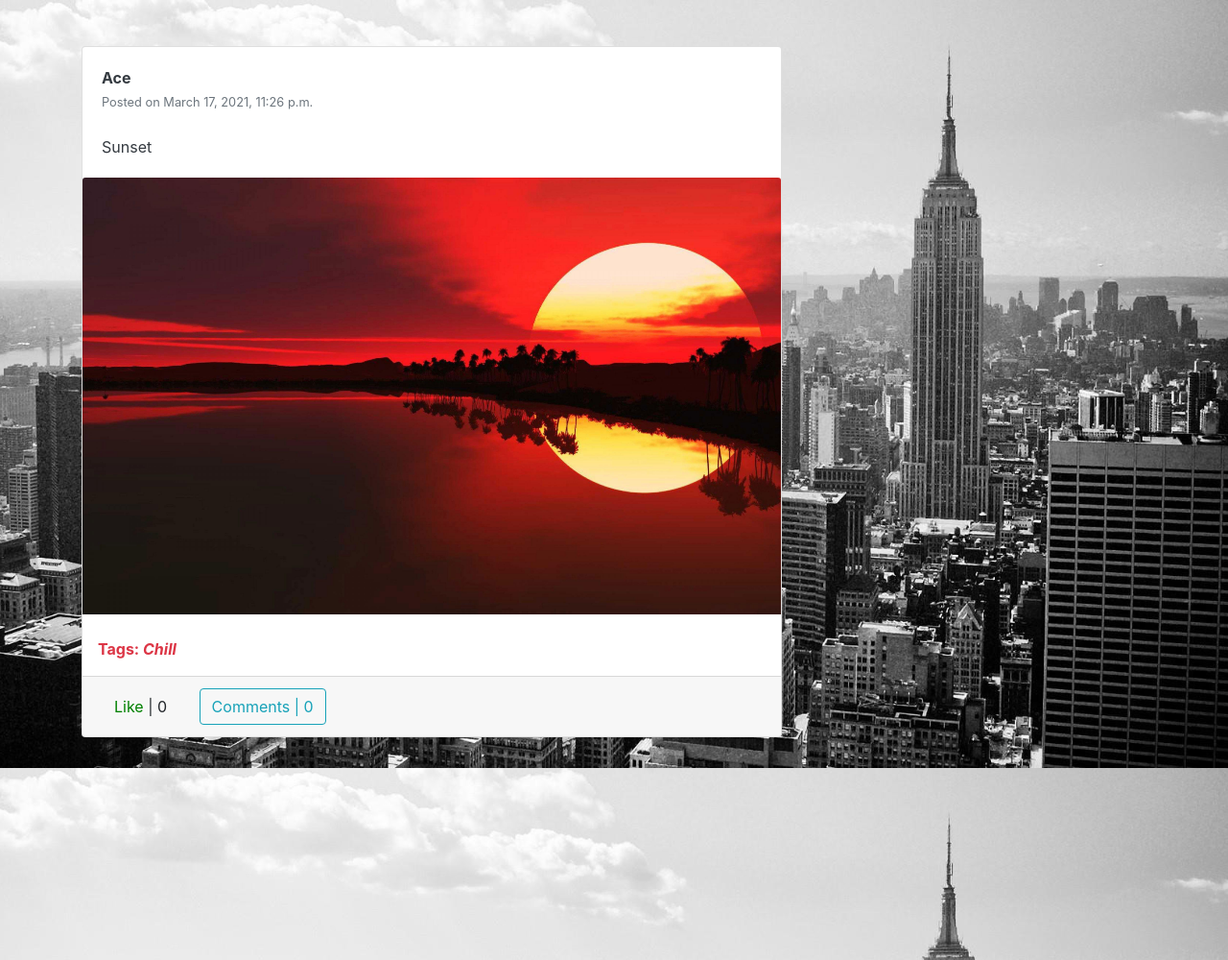
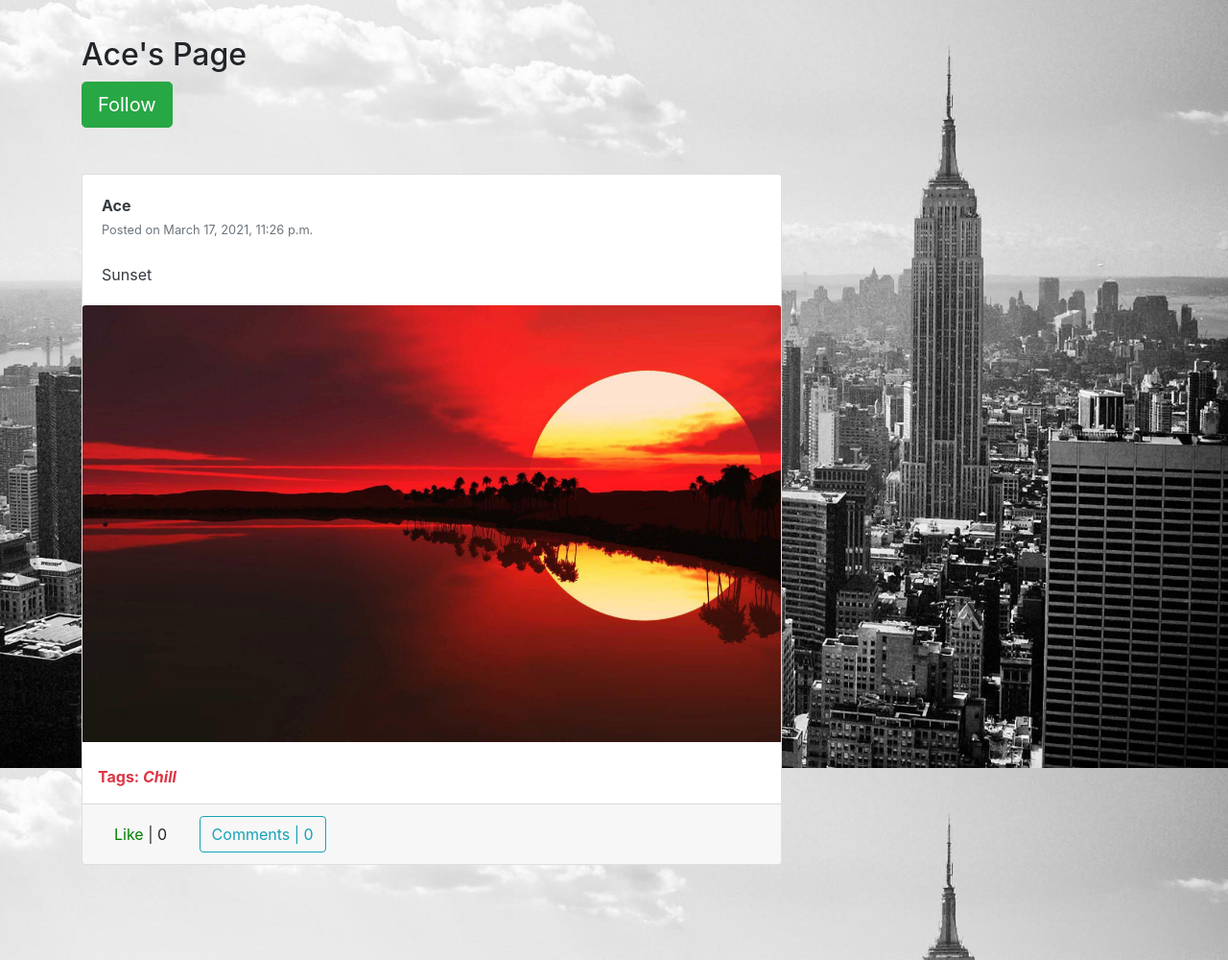
Before and after one commit to hakimsheriff/SOEN341Project, a Django app: a page that uses backend/pigeonpost/templates/user_posts.html in a window 1280 px wide. Shown: the part 100-1100 px from the top of the page at 96% size. Run offline with Django 3.2, Linux system fonts and the light colour scheme; a user stored in the database is signed in; data comes from the database, SQL or seed files in the repository; both versions use the stored data as it was after the commit; some libraries are stand-ins or nearby versions.

Commit message:
#42 Follow Button + Layout fixes
-Added a follow button
-Fixed user-page layout issues

```diff
--- a/backend/pigeonpost/templates/user_posts.html
+++ b/backend/pigeonpost/templates/user_posts.html
@@ -3,6 +3,10 @@
 
 <div style="background: url(../static/images/CitySkyline.jpg); min-height: 1000px; background-size: cover; background-position: top; background-repeat: no-repeat; background-attachment: fixed;" class="page-holder bg-cover">
 	<div class="container">
+		<h2><br/>{{ posts.0.user_name }}'s Page </h2>
+		{% if user.username != posts.0.user_name %}
+		<button type="button" class="btn btn-success btn-lg">Follow</button>
+		{% endif %}
 		<div class="row">
 			<div class="col-md-8">
 				{% for post in posts %}
```
Also changed, not shown: backend/db.sqlite3, backend/pigeonpost/static/images/454635.jpg (added).
